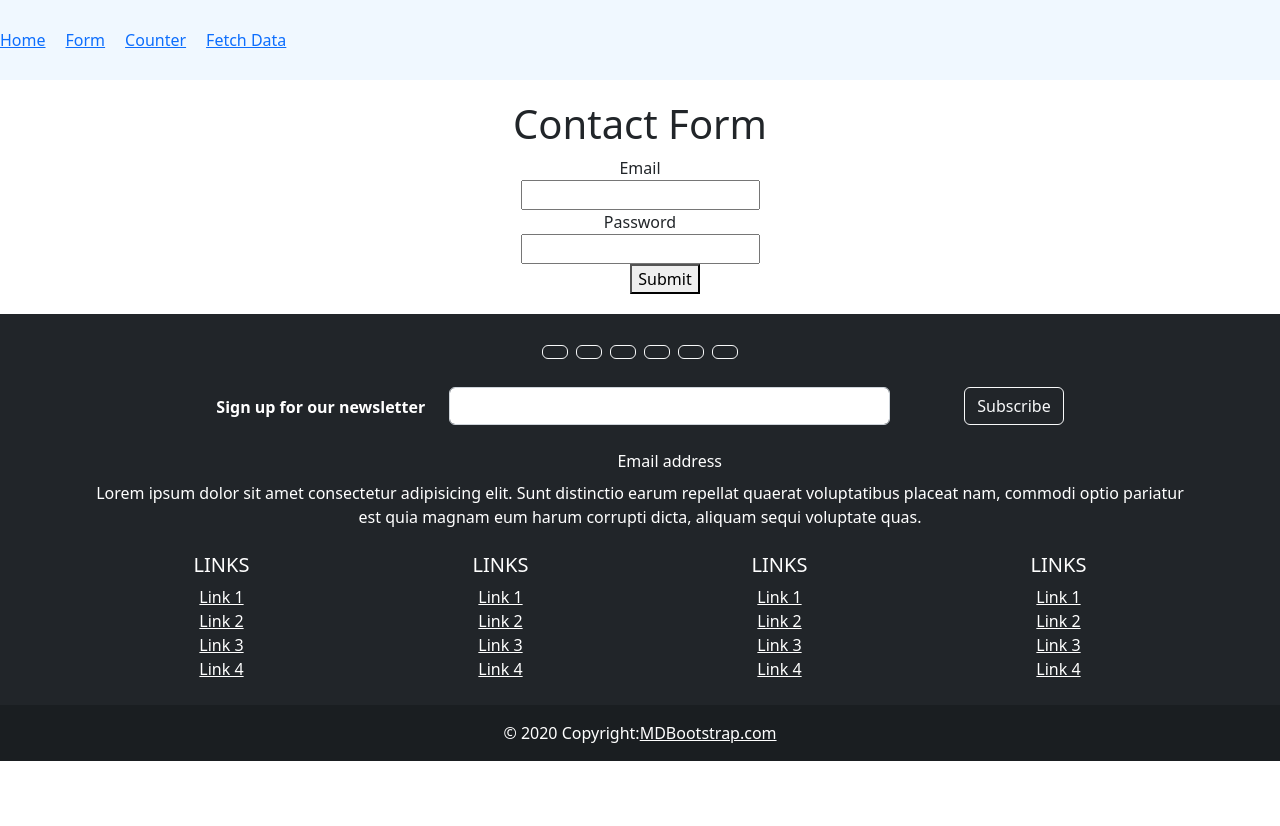
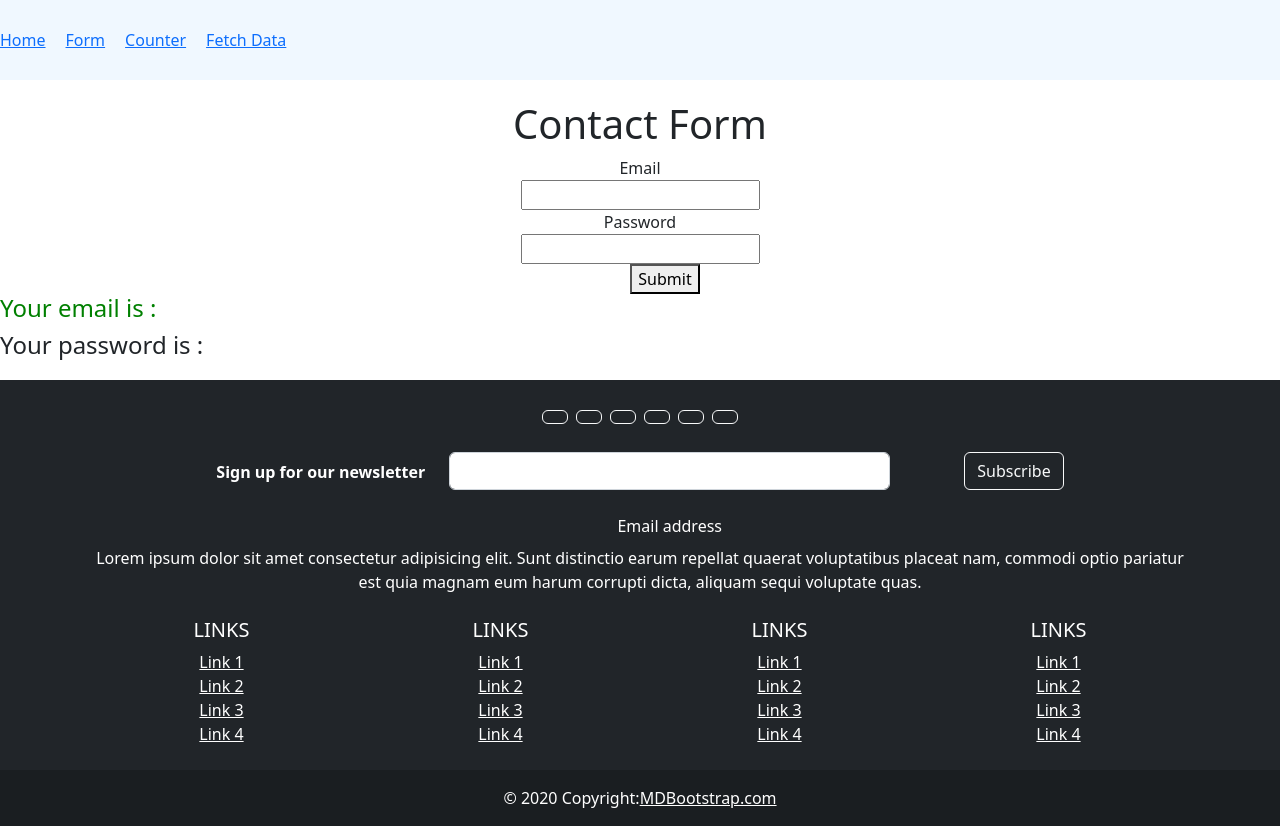
Before and after one commit to Tazim381/react-router, a React (Create React App) app: page /form in a window 1280 px wide. Before the commit the page ends 800 px from the top, so only its background shows below. Built offline with nearby package versions, Linux system fonts and the light colour scheme.

Commit message:
redmi edited

```diff
--- a/src/component/Form.jsx
+++ b/src/component/Form.jsx
@@ -4,16 +4,18 @@ import { useState } from 'react';
 
 function InputForm() {
 
-  const [email,setEmail] = useState({})
+  const [data,setData] = useState({})
+  const [data1,setData1] = useState({})
 
   const handleOnChange= (event)=>{
     const name = event.target.name;
     const value = event.target.value;
-    setEmail({...email, [name]:value})
+    setData({...data, [name]:value})
   }
   const handleSubmit =(event)=>{
     event.preventDefault();
-    console.log(email);
+    console.log(data);
+    setData1(data);
   }
   return (
     <div>
@@ -25,8 +27,11 @@ function InputForm() {
       <label>Password</label>
       <input onChange={handleOnChange} name='password'></input>
       <button type='submit'>Submit</button>
-
     </Form>
+    <div>
+      <h4 style={{color:'green'}}>Your email is : {data1.email}</h4>
+      <h4>Your password is : {data1.password}</h4>
+    </div>
     </div>
   );
 }
```
Also changed, not shown: 1 other file (tests, documents, lock files or other folders).
